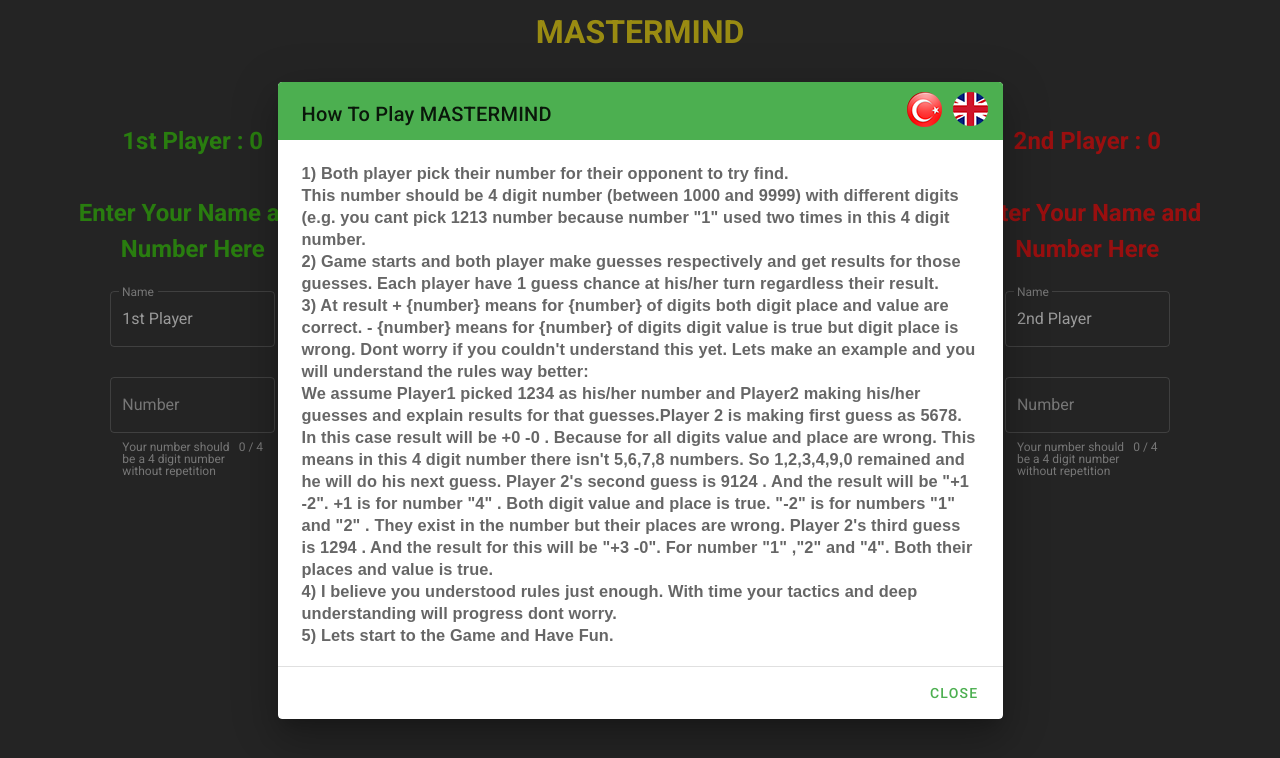
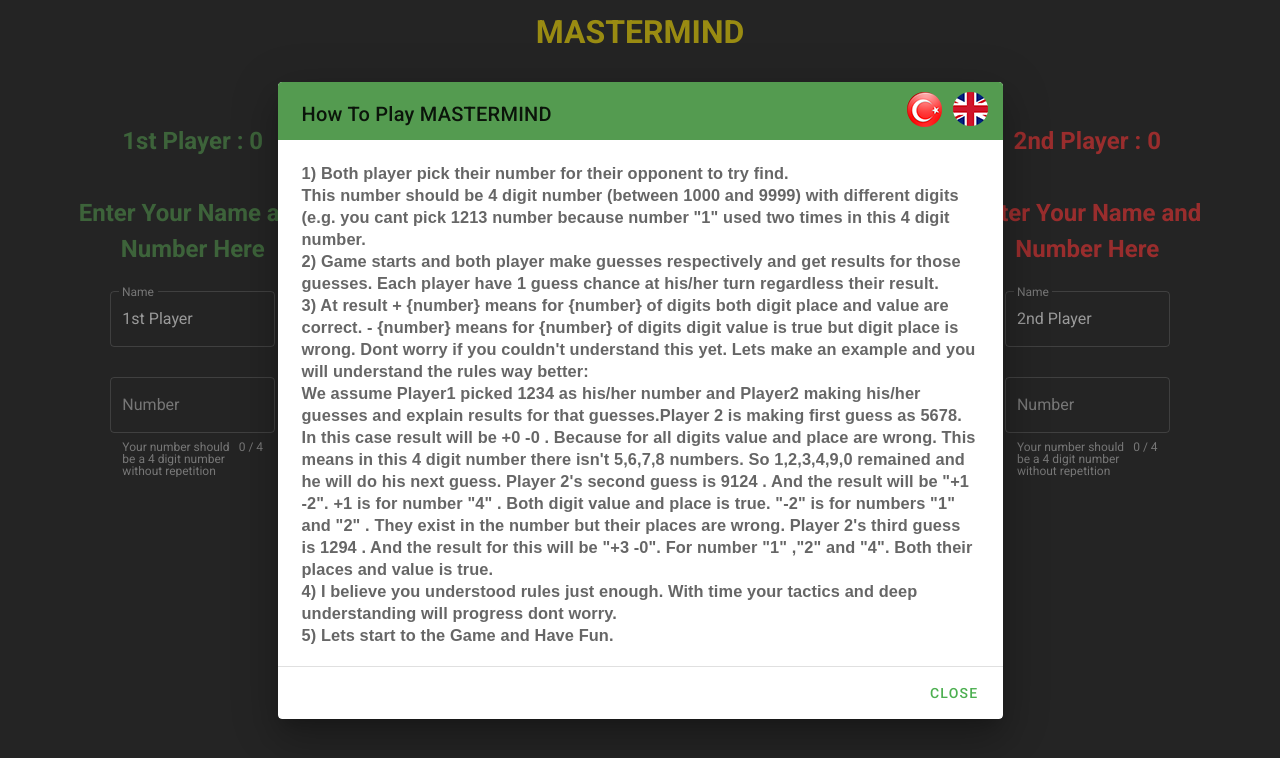
Before and after one commit to AOtenkaya/Vue-Mastermind, a Vue app: page / in a window 1280 px wide. Both pictures are taken after a click on the button "HOW TO PLAY MASTERMIND". Shown: the top 758 px of the page. Built offline with nearby package versions, Linux system fonts and the light colour scheme.

Commit message:
green and red tones changed

```diff
--- a/src/App.vue
+++ b/src/App.vue
@@ -209,7 +209,7 @@ export default {
         style="background-color:#262626">
         <v-flex xs3 style="text-align:center;margin:75px 40px 20px 40px">
           <br><br>
-          <h2 style="color:#30cb00"> {{firstPlayer}} : {{winCounterFirstPlayer}}
+          <h2 style="color:#549b50"> {{firstPlayer}} : {{winCounterFirstPlayer}}
           <br><br> Enter Your Name and Number Here <br><br>
           </h2>
           <v-layout row wrap justify-center>
@@ -264,7 +264,7 @@ export default {
               width="725"
               >
               <v-card>
-                <v-card-title class="green">
+                <v-card-title style="background-color:#549b50">
                   How To Play MASTERMIND
                   <v-layout row wrap justify-end>
                     <v-flex mr-1 xs1>
@@ -305,7 +305,7 @@ export default {
 
         <v-flex xs3 style="text-align:center;margin:75px 40px 20px 40px;">
           <br><br>
-          <h2 style="color:red"> {{secondPlayer}} : {{winCounterSecondPlayer}}
+          <h2 style="color:#ff3737"> {{secondPlayer}} : {{winCounterSecondPlayer}}
             <br><br> Enter Your Name and Number Here <br><br></h2>
           <v-layout row wrap justify-center="">
             <v-flex xs6>
@@ -338,7 +338,7 @@ export default {
 
       <v-layout v-if="gameStatus === 'game started'" row wrap text-center justify-space-between
       fill-height style="background-color:#262626">
-        <v-flex xs2 style="background-color:green;margin:50px;padding:30px">
+        <v-flex xs2 style="background-color:#549b50;margin:50px;padding:30px;border-radius:15px">
           <v-layout row wrap justify-space-between>
             <v-text-field
             dark
@@ -374,7 +374,7 @@ export default {
         </v-flex>
 
         <v-flex xs2 style="margin:30px">
-          <h1 style="color:green;text-align:center">
+          <h1 style="color:#549b50;text-align:center">
             {{firstPlayer}} : {{winCounterFirstPlayer}}
           </h1><br>
           <v-layout column wrap>
@@ -443,7 +443,7 @@ export default {
         </v-flex>
 
         <v-flex xs2 style="margin:30px;text-align:center">
-          <h1 style="color:red;"> {{secondPlayer}} : {{winCounterSecondPlayer}} </h1> <br>
+          <h1 style="color:#ff5757;"> {{secondPlayer}} : {{winCounterSecondPlayer}} </h1> <br>
           <v-layout column wrap>
             <v-flex v-for="number in numbers" :key="number.no" xs1>
               <v-btn @click="changeColor(number)" class="ma-2" fab small :color="number.color">
@@ -453,7 +453,7 @@ export default {
           </v-layout>
         </v-flex>
 
-        <v-flex xs2 style="background-color:#d10a0a;margin:50px;padding:30px">
+        <v-flex xs2 style="background-color:#ff2e2e;margin:50px;padding:30px;border-radius:15px">
           <v-layout row wrap justify-space-between>
             <v-text-field
             dark
```
